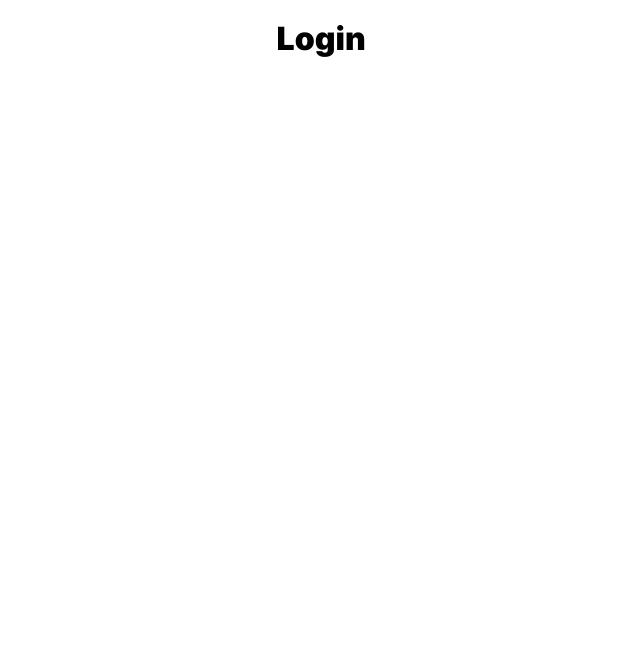
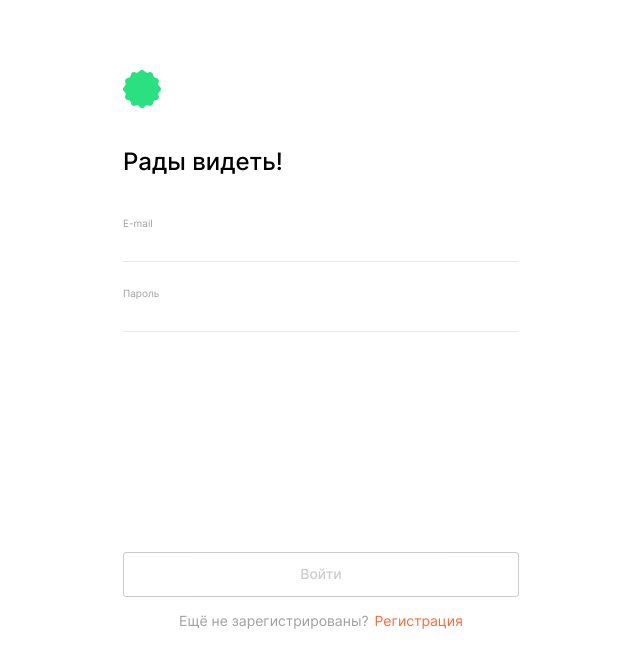
Before and after one commit to Balzak1976/movies-explorer-frontend, a React (Create React App) app: page /signin in a window 1280 px wide. Before the commit this address had no page. Shown: the top 668 px of the page, without its empty margins (319-959 px from the left). Built offline with nearby package versions, Linux system fonts and the light colour scheme.

Commit message:
feat: создать Login

```diff
--- a/src/components/auth/Login/Login.css
+++ b/src/components/auth/Login/Login.css
@@ -1,5 +1,31 @@
-.login {
+.register {
+  padding-top: 70px;
+  flex: 0 1 396px;
+  display: flex;
+  flex-direction: column;
+
+}
+
+.register__title {
+  margin-top: 40px;
+  margin-bottom: 40px;
+  font-weight: 500;
+  font-size: 24px;
+  line-height: 1.2;
+}
+
+.register__text {
+  margin: 16px 0;
   display: flex;
   justify-content: center;
-  align-items: center;
+  gap: 6px;
+  font-weight: 400;
+  font-size: 14px;
+  line-height: 1.21;
+  text-align: center;
+  color: #a0a0a0;
 }
+
+.button_type_register {
+  color: #FF6838;
+}
--- a/src/components/auth/Login/Login.js
+++ b/src/components/auth/Login/Login.js
@@ -1,9 +1,62 @@
 import './Login.css';
+import React from 'react';
+import { Link } from 'react-router-dom';
+import { useFormAndValidation } from '../../../hooks/useFormAndValidation';
+import { ValidationContext } from '../../../contexts/ValidationContext';
+import FormWithInput from '../FormWithInput/FormWithInput';
+import Logo from '../../Header/Logo/Logo';
 
-function Login() {
+const LOGIN = {
+  name: 'login',
+  btnTitleSaving: 'Войти...',
+  btnTitle: 'Войти',
+  inputs: [
+    {
+      id: 2,
+      type: 'email',
+      name: 'email',
+      placeholder: 'E-mail',
+      typeAttribute: 'email',
+    },
+    {
+      id: 3,
+      type: 'password',
+      name: 'password',
+      placeholder: 'Пароль',
+      typeAttribute: 'password',
+      minLength: '2',
+      maxLength: '14',
+    },
+  ],
+};
+
+function Login({ buttonSubmitState, onRegister }) {
+  const { values, handleChange, errors, isValid } = useFormAndValidation();
+
+  const onSubmit = (e) => {
+    e.preventDefault();
+
+    onRegister(values);
+  };
+
   return (
-    <div className="login">
-      <h1>Login</h1>
+    <div className="wrapper">
+      <section className="register">
+        <Logo />
+
+        <h2 className="register__title">Рады видеть!</h2>
+
+        <ValidationContext.Provider value={[isValid, values, handleChange, errors]}>
+          <FormWithInput config={LOGIN} onSubmit={onSubmit} buttonSubmitState={buttonSubmitState} />
+        </ValidationContext.Provider>
+
+        <p className="register__text">
+          Ещё не зарегистрированы?
+          <Link className="button button_type_register" to="/signup">
+            Регистрация
+          </Link>
+        </p>
+      </section>
     </div>
   );
 }
--- a/src/hooks/useFormAndValidation.js
+++ b/src/hooks/useFormAndValidation.js
@@ -3,7 +3,7 @@ import { useState, useCallback } from 'react';
 export function useFormAndValidation() {
   const [values, setValues] = useState({});
   const [errors, setErrors] = useState({});
-  const [isValid, setIsValid] = useState(true);
+  const [isValid, setIsValid] = useState(false);
 
   const handleChange = (e) => {
     const { name, value } = e.target;
```
Also changed, not shown: materials/pixelPrefect/LOGIN.png (added).
